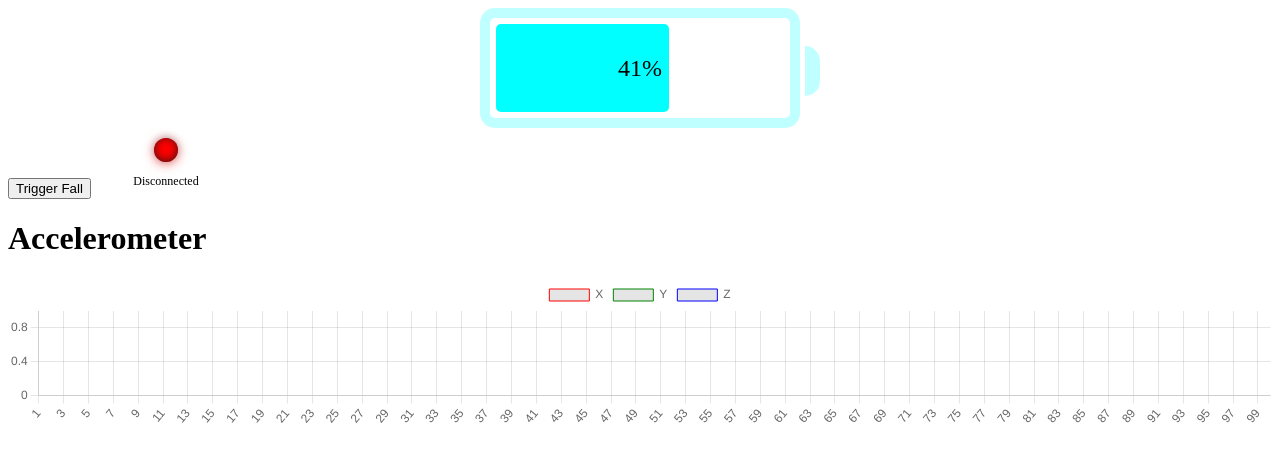
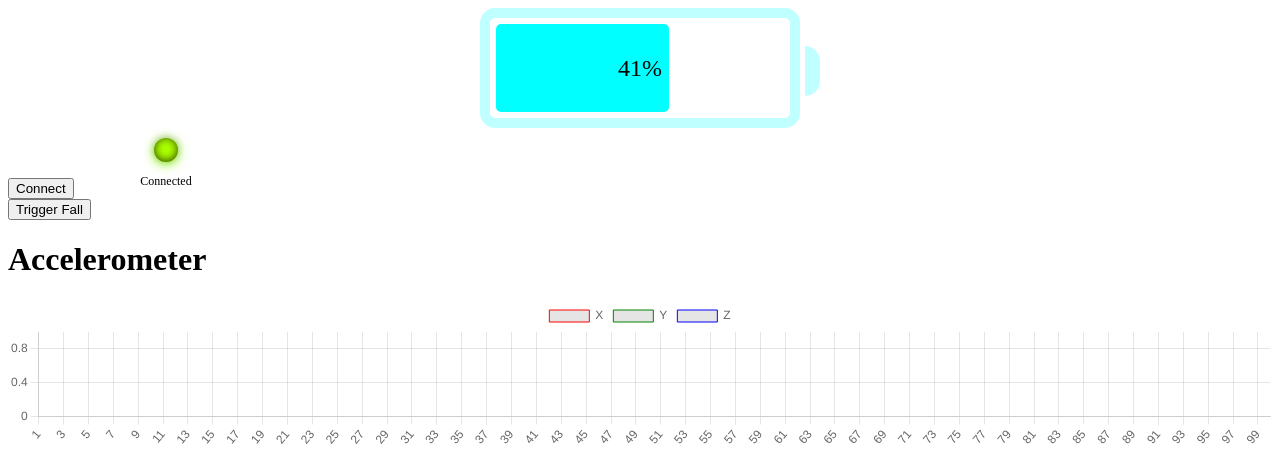
Before and after one commit to HazimDaoud/EMMA, a Flask app: page / in a window 1280 px wide. Shown: the top 449 px of the page. Run offline with Flask 3, Linux system fonts and the light colour scheme; some libraries are stand-ins or nearby versions.

Commit message:
upd Interface for arduino connection and sensor data display

```diff
--- a/interface/Web/app.py
+++ b/interface/Web/app.py
@@ -5,6 +5,21 @@ import numpy as np
 import time
 from datetime import datetime
 from flask_socketio import SocketIO
+import bleak
+from bleak import BleakScanner
+from bleak import BleakClient
+import asyncio
+
+global connected
+global data_buffer
+global classification
+global battery_percentage
+connected = False
+data_buffer = [0,0,0]
+classification = False
+battery_percentage = 1
+
+
 
 app = Flask(__name__)
 app.config['SQLALCHEMY_DATABASE_URI'] = 'sqlite:///patients.db'
@@ -27,9 +42,91 @@ def get_battery_percentage():
     return jsonify({'percentage': random.randint(0, 100), 'loading': random.choice([True, False])})
 
 
+@app.route('/connect')
+def connect_disconnect():
+    global connected
+    connected = not connected
+    return jsonify({'connected':connected})
+
+@app.route('/scan_BLE')
+async def ble_connection():
+    global connected
+    device = await ble_scan()
+    #await fall_ble()
+
+    async with bleak.BleakClient(device.address) as client:
+        await client.start_notify("00002A56-0000-1000-8000-00805f9b34fb", handle_notification)
+        while connected: # currently hears what arduino is sending
+            await asyncio.sleep(1) #could change frequency of readings
+        await client.stop_notify("00002A56-0000-1000-8000-00805f9b34fb")
+
+    return jsonify({'connected':connected})
+
+#@app.route('/fall_BLE')
+async def fall_ble():
+    global connected
+    device = await ble_scan()
+
+    async with bleak.BleakClient(device.address) as client:
+        await client.start_notify("19b10001-e8f2-537e-4f6c-d104768a1214", handle_notification_fall)
+        while connected: # currently hears what arduino is sending
+            await asyncio.sleep(1) #could change frequency of readings
+        await client.stop_notify("19b10001-e8f2-537e-4f6c-d104768a1214")
+
+    return jsonify({'connected':connected})
+
+def handle_notification_fall(sender:str, data:bytearray):
+    data_read = data.decode()
+    print(data_read)
+
+def handle_notification(sender:str, data:bytearray):
+    prev_data = get_data()
+    data_read = data.decode()
+    data_read = np.fromstring(data_read, dtype=float, sep=',') #incoming data as an array
+
+    for i in range(3): #update 3 for the 6 after we send more data
+        prev_data[i]= data_read[i]
+
+    set_data(data=prev_data)
+
+def set_prediction(prediction):
+    global classification
+    classification = prediction
+
+def get_predict():
+    global classification
+    return classification
+
+def set_data(data):
+    global data_buffer
+    data_buffer = data
+
+def get_data():
+    global data_buffer
+    return data_buffer
+
+def set_battery(battery):
+    global battery_percentage
+    get_battery_percentage = battery
+
+def get_battery():
+    global battery_percentage
+    return battery_percentage
+
+
+async def ble_scan():
+    scanned = await bleak.BleakScanner.discover()
+    device_list = []
+    for device in scanned:
+        if  device.name == "Arduino Datanauts" :
+            device_list = device
+
+    return device_list
+
 @app.route('/update_led')
 def get_connection_status():
-    return jsonify({'connected': random.choice([True, False, None])})
+    global connected
+    return jsonify({'connected': connected})
 
 
 ### Database Start ###
@@ -72,10 +169,13 @@ def history(patient_id):
 
 @socketio.on('get_measurements')
 def get_measurements():
-    while True:
-        data = [random.randint(0, 100), random.randint(0, 100), random.randint(0, 100)]
-        socketio.emit('measurements', {'data': data, 'classification': random.choice([True, False])})
+    global connected
+    while True: #need to change this for it to only work when connected
+        data = get_data()
+        prediction = get_predict()
+        socketio.emit('measurements', {'data': data, 'classification': prediction})
         time.sleep(0.1)
+
 
 
 if __name__ == '__main__':
--- a/interface/Web/templates/index.html
+++ b/interface/Web/templates/index.html
@@ -62,6 +62,40 @@
         <p>Connecting...</p>
     </div>
 </div>
+
+
+<!-- COnnect BLE -->
+<div class="alert" id="connect-container">
+    <script src="{{ url_for('static', filename='js/alert.js') }}"></script>
+    <button class="btn " id="connect-btn">Connect</button>
+    <script>
+        var conn_btn = document.getElementById("connect-btn");
+        conn_btn.addEventListener("click", () => {
+            fetch('/scan_BLE')
+            .then(response => response.json())
+            .then(data => {
+                //conn_btn.innerHTML = 'Connected to '+ data.connected
+
+            })
+
+           //.then(conn_btn.style = "background-color:red")
+           .then(fetch('/connect'))
+           then(response => response.json())
+            .then(data => {
+                conn_btn.innerHTML = data.connected
+            })
+
+
+
+
+
+
+
+        })
+
+    </script>
+</div>
+
 
 <script>
     function updateConnection() {
```
